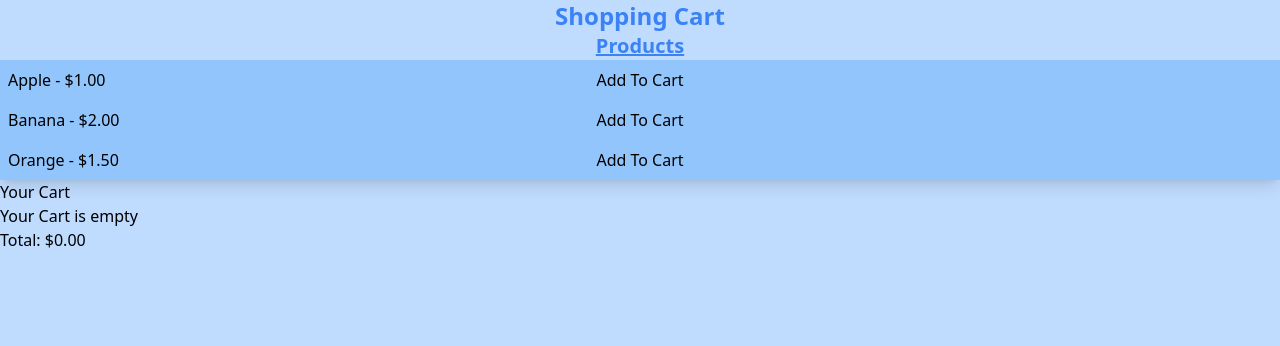
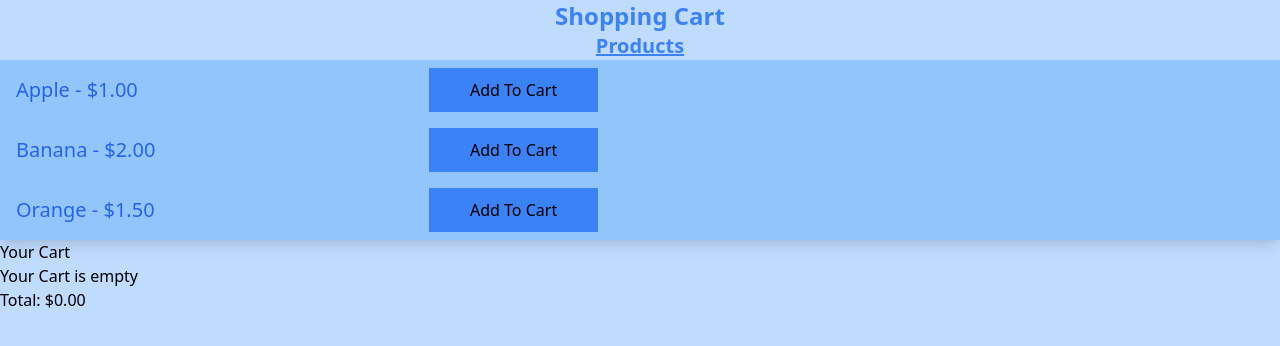
Before and after one commit to nietiene/React-Projects, a React (Vite) app: page / in a window 1280 px wide. Shown: the top 346 px of the page. Built offline with nearby package versions, Linux system fonts and the light colour scheme.

Commit message:
this is commit of react js styling

```diff
--- a/src/Adding-Product-To-Cart/Product.jsx
+++ b/src/Adding-Product-To-Cart/Product.jsx
@@ -40,8 +40,9 @@ const ShoppingCart = () => {
         {products.map((products) => (
             <div key={products.id}
             className="grid sm:grid-cols-1 grid-cols md:grid-cols-2 md:grid-cols-3 p-2 bg-blue-300 shadow-lg ">
-                <span className="">{products.name} - ${products.price.toFixed(2)}</span>
-                <button onClick={() => addToCart(products)}>
+                <span className="text-xl p-2 text-blue-600">{products.name} - ${products.price.toFixed(2)}</span>
+                <button onClick={() => addToCart(products)}
+                    className="bg-blue-500 w-[40%]">
                     Add To Cart
                 </button>
             </div>
```
